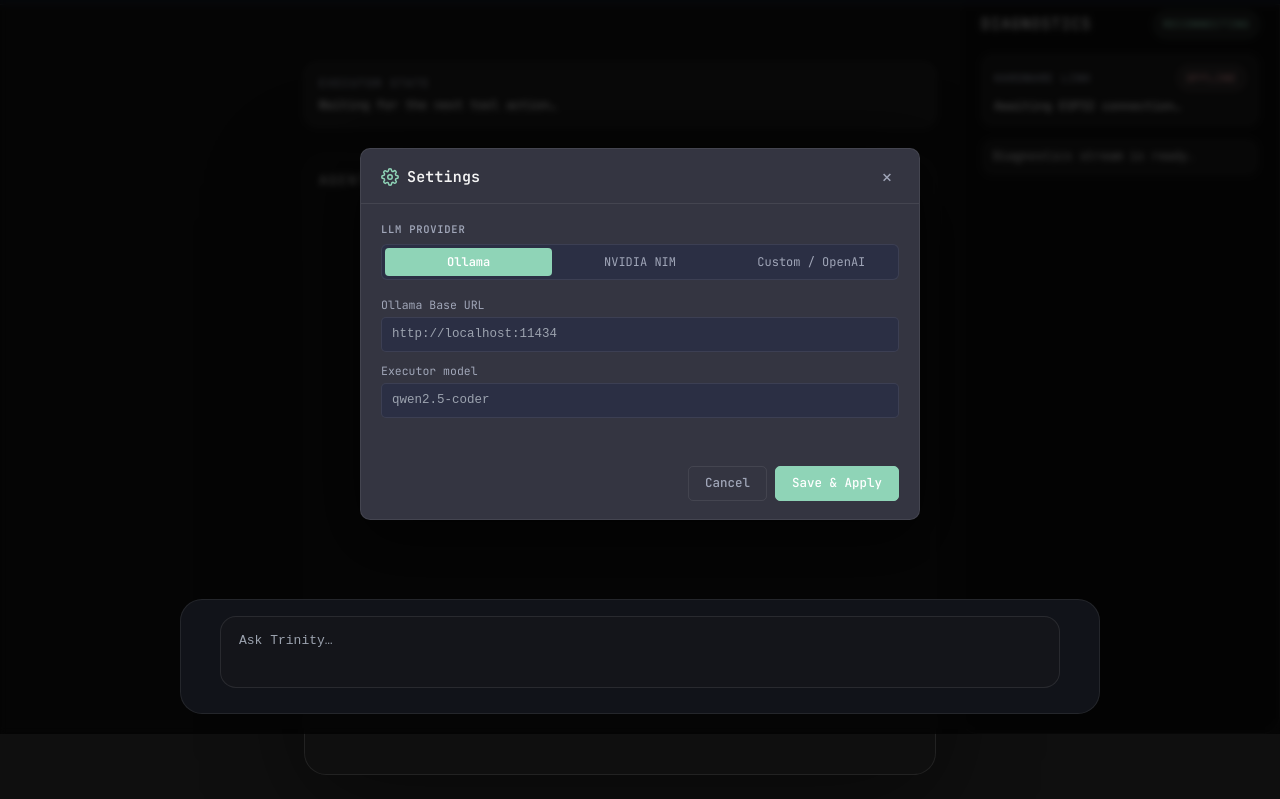
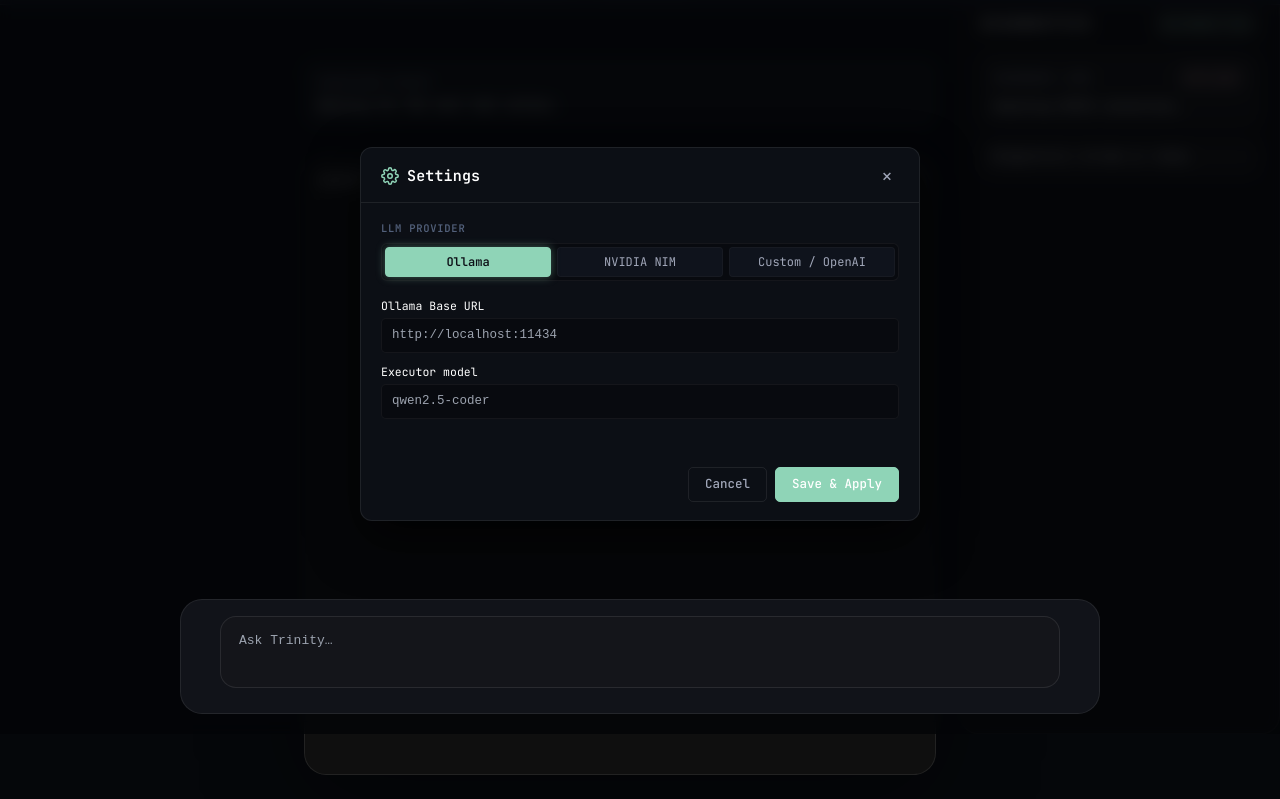
Before and after one commit to devid-wp/multi-agents-, a plain HTML site: page ui/index.html in a window 1280 px wide. Both pictures are taken after a click on the button "Settings". Shown: the part 66-865 px from the top of the page. Drawn offline with nearby package versions, Linux system fonts and the light colour scheme; no server answers.

Commit message:
Trinity v2.0: Deep Dark Mission Control

```diff
--- a/ui/static/styles.css
+++ b/ui/static/styles.css
@@ -44,7 +44,7 @@ body {
   font-family: 'JetBrains Mono', ui-monospace, SFMono-Regular, Menlo, Consolas, "Liberation Mono", monospace;
   font-size: 13px;
   line-height: 1.55;
-  background: #0f0f0f;
+  background: #05070a;
   color: #f4f4f4;
   min-height: 100vh;
   -webkit-font-smoothing: antialiased;
@@ -769,8 +769,8 @@ header#topbar {
 /* Settings modal */
 .modal-backdrop {
   position: fixed; inset: 0;
-  background: rgba(0,0,0,0.65);
-  backdrop-filter: blur(3px);
+  background: rgba(3, 4, 7, 0.75);
+  backdrop-filter: blur(8px);
   display: flex; align-items: center; justify-content: center;
   z-index: 50;
   animation: fadeIn 0.12s ease;
@@ -778,14 +778,14 @@ header#topbar {
 @keyframes fadeIn { from { opacity: 0; } to { opacity: 1; } }
 
 .settings-modal-card {
-  background: var(--bg-1);
-  border: 1px solid var(--border);
-  border-radius: 10px;
+  background: rgba(13, 16, 23, 0.95);
+  border: 1px solid rgba(255, 255, 255, 0.08);
+  border-radius: 12px;
   padding: 0;
   width: min(560px, 94vw);
   max-height: 90vh;
   overflow-y: auto;
-  box-shadow: 0 20px 60px rgba(0,0,0,0.6);
+  box-shadow: 0 20px 50px rgba(0, 0, 0, 0.7);
   animation: slideUp 0.15s ease;
 }
 @keyframes slideUp { from { transform: translateY(16px); opacity: 0; } to { transform: none; opacity: 1; } }
@@ -800,19 +800,23 @@ header#topbar {
   max-height: 88vh;
   overflow-y: auto;
 }
-.modal h2 { margin: 0 0 12px; font-size: 16px; }
-.modal label { display: block; margin: 8px 0 2px; font-size: 12px; color: var(--fg-dim); }
+.modal h2 { margin: 0 0 12px; font-size: 16px; color: #ffffff; }
+.modal label { display: block; margin: 8px 0 2px; font-size: 12px; color: #ffffff; }
 .modal input {
   width: 100%; box-sizing: border-box;
   padding: 6px 8px;
-  background: var(--bg-2);
+  background: #080a0f;
   color: var(--fg);
-  border: 1px solid var(--border);
+  border: 1px solid rgba(255, 255, 255, 0.05);
   border-radius: 3px;
   font-family: ui-monospace, monospace;
   font-size: 12.5px;
 }
-.modal input:focus { outline: none; border-color: var(--accent); }
+.modal input:focus {
+  outline: none;
+  border-color: var(--accent);
+  box-shadow: 0 0 8px rgba(143, 212, 183, 0.25);
+}
 .modal .row { display: flex; gap: 12px; }
 .modal .row > * { flex: 1; }
 .modal .actions { display: flex; justify-content: flex-end; gap: 8px; margin-top: 14px; }
@@ -836,6 +840,7 @@ header#topbar {
   font-size: 15px;
   font-weight: 600;
   letter-spacing: 0.01em;
+  color: #ffffff;
 }
 .modal-close-btn {
   background: none;
@@ -863,34 +868,36 @@ header#topbar {
   font-weight: 600;
   text-transform: uppercase;
   letter-spacing: 0.07em;
-  color: var(--fg-dim);
+  color: #52607a;
 }
 
 /* Provider tabs */
 .provider-tabs {
   display: flex;
-  gap: 4px;
-  background: var(--bg-2);
-  border: 1px solid var(--border);
+  gap: 6px;
+  background: #080a0f;
+  border: 1px solid rgba(255, 255, 255, 0.05);
   border-radius: 6px;
   padding: 3px;
 }
 .provider-tab {
   flex: 1;
-  background: none;
-  border: none;
+  background: rgba(20, 26, 38, 0.6);
+  border: 1px solid rgba(255, 255, 255, 0.03);
   border-radius: 4px;
   color: var(--fg-dim);
   cursor: pointer;
   font-size: 12px;
   padding: 5px 8px;
-  transition: background 0.15s, color 0.15s;
+  transition: background 0.15s, color 0.15s, box-shadow 0.15s;
 }
-.provider-tab:hover { color: var(--fg); }
+.provider-tab:hover { color: var(--fg); background: rgba(30, 38, 54, 0.7); }
 .provider-tab.active {
   background: var(--accent);
-  color: #fff;
+  color: #0d1017;
+  border-color: var(--accent);
   font-weight: 600;
+  box-shadow: 0 0 10px rgba(143, 212, 183, 0.4);
 }
 
 /* Provider panel */
@@ -908,26 +915,29 @@ header#topbar {
   align-items: baseline;
   gap: 6px;
   font-size: 11.5px;
-  color: var(--fg-dim);
+  color: #ffffff;
   margin: 0;
 }
 .field-hint {
   font-size: 10px;
-  color: var(--fg-dim);
-  opacity: 0.65;
+  color: #52607a;
 }
 .settings-field input {
   width: 100%; box-sizing: border-box;
   padding: 7px 10px;
-  background: var(--bg-2);
+  background: #080a0f;
   color: var(--fg);
-  border: 1px solid var(--border);
+  border: 1px solid rgba(255, 255, 255, 0.05);
   border-radius: 5px;
   font-family: ui-monospace, monospace;
   font-size: 12.5px;
-  transition: border-color 0.15s;
+  transition: border-color 0.15s, box-shadow 0.15s;
 }
-.settings-field input:focus { outline: none; border-color: var(--accent); }
+.settings-field input:focus {
+  outline: none;
+  border-color: var(--accent);
+  box-shadow: 0 0 8px rgba(143, 212, 183, 0.25);
+}
 
 /* Settings row */
 .settings-row { display: flex; gap: 10px; }
```
Also changed, not shown: 2 other files.
